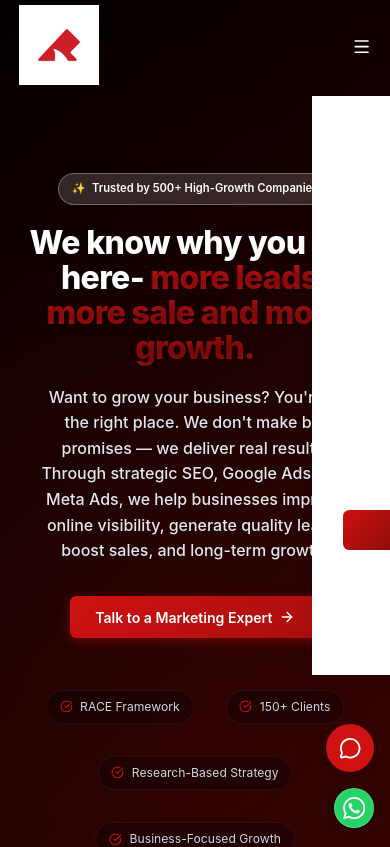
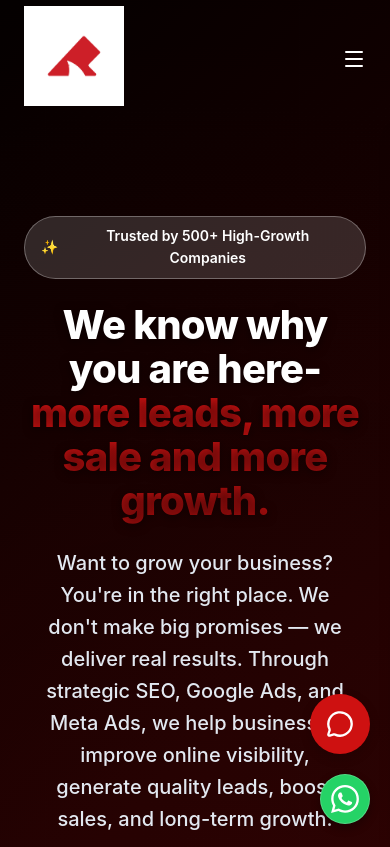
Before and after one commit to ayishamuneer4342-blip/redshark, a React (Vite) app: page / in a window 390 px wide. Shown: the top 847 px of the page. Built offline with nearby package versions, Linux system fonts and the light colour scheme.

Commit message:
Fix mobile overflow issue by adjusting global width and overflow settings

```diff
--- a/src/App.css
+++ b/src/App.css
@@ -1 +1,8 @@
 /* Cleared for custom styling */
+
+.home-page {
+    overflow-x: hidden;
+    width: 100%;
+    position: relative;
+    max-width: 100vw;
+}
--- a/src/index.css
+++ b/src/index.css
@@ -39,7 +39,8 @@ html {
   scroll-behavior: smooth;
   overflow-x: hidden;
   /* Prevent horizontal scroll */
-  width: 100vw;
+  width: 100%;
+  max-width: 100%;
 }
 
 body {
@@ -49,10 +50,11 @@ body {
   line-height: 1.6;
   -moz-osx-font-smoothing: grayscale;
   -webkit-text-size-adjust: 100%;
-  zoom: 0.8;
   overflow-x: hidden;
   /* Prevent horizontal scroll */
   width: 100%;
+  max-width: 100%;
+  position: relative;
 }
 
 a {
```
